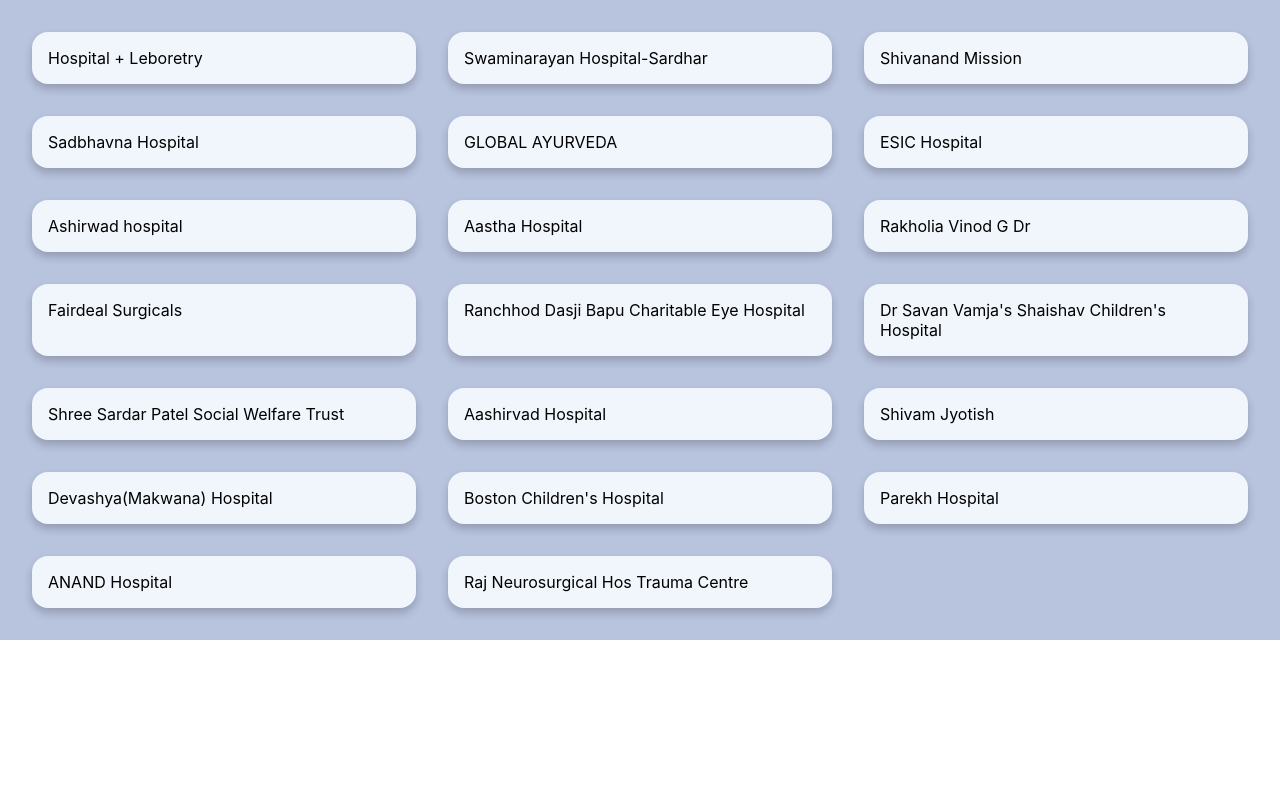
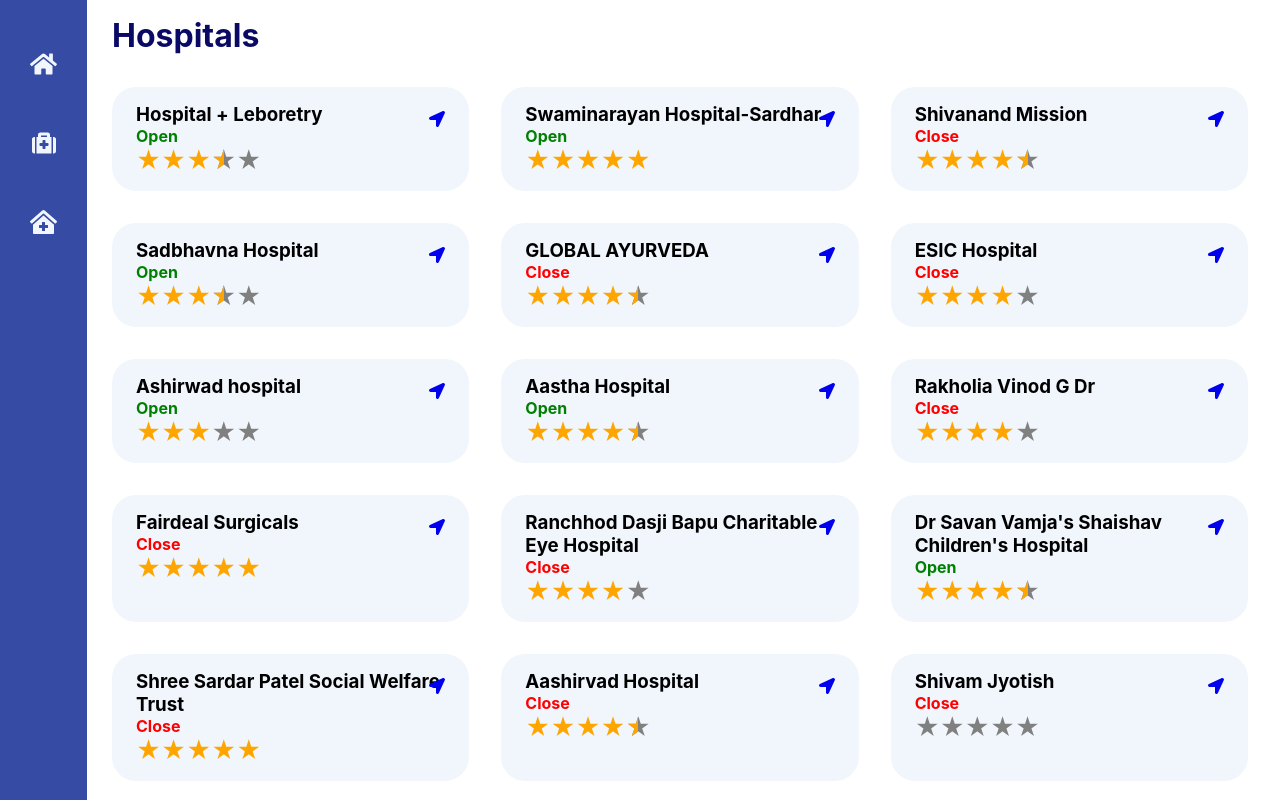
Before and after one commit to Hackdotslash/T38-STERS, a React (Create React App) app in the folder client/: page /hospitals in a window 1280 px wide. Shown: the top 802 px of the page. Built offline with nearby package versions, Linux system fonts and the light colour scheme; no server answers.

Commit message:
hospitals display

```diff
--- a/client/package.json
+++ b/client/package.json
@@ -12,6 +12,7 @@
     "@testing-library/user-event": "^12.1.10",
     "react": "^17.0.1",
     "react-dom": "^17.0.1",
+    "react-rating-stars-component": "^2.2.0",
     "react-router-dom": "^5.2.0",
     "react-scripts": "4.0.1",
     "web-vitals": "^0.2.4"
--- a/client/src/Components/Camps.js
+++ b/client/src/Components/Camps.js
@@ -1,7 +1,12 @@
 import React from "react";
+import Navbar from "./Navbar/Navbar";
 
 const Camps = () => {
-  return <div>Camps</div>;
+  return (
+    <div>
+      <Navbar />
+    </div>
+  );
 };
 
 export default Camps;
--- a/client/src/Components/Hospital/Hospitals.js
+++ b/client/src/Components/Hospital/Hospitals.js
@@ -1,10 +1,20 @@
-import React, { useEffect, useState } from "react";
+import React, { Fragment, useEffect, useState } from "react";
 import { results } from "../../utils/dummyData";
 import classes from "./Hospitals.module.css";
+import Navbar from "../Navbar/Navbar";
+import ReactStars from "react-rating-stars-component";
+import { FontAwesomeIcon } from "@fortawesome/react-fontawesome";
+import {
+  faLocationArrow,
+  faStar,
+  faStarHalf,
+} from "@fortawesome/free-solid-svg-icons";
+import { Link } from "react-router-dom";
 
 const Hospitals = () => {
   // eslint-disable-next-line no-unused-vars
   const [nearByHospitals, setNearByHospitals] = useState();
+  const [currentLocation, setCurrentLocation] = useState("");
 
   useEffect(() => {
     if ("geolocation" in navigator) {
@@ -22,7 +32,8 @@
             );
 
             const data = await result.json();
-            console.log(data);
+            console.log(data.results[0].formatted_address);
+            setCurrentLocation(data.results[0].formatted_address);
           } catch (error) {
             console.log(error.message);
           }
@@ -39,13 +50,61 @@
   }, []);
 
   return (
-    <div className={classes.Hospitals}>
-      {results.map((result, index) => (
-        <div key={result.place_id} className={classes.Card}>
-          <p>{result.name}</p>
+    <Fragment>
+      <Navbar />
+      <div className={classes.Data}>
+        <h1
+          style={{
+            marginLeft: "1rem",
+            color: "var(--blue-color)",
+          }}
+        >
+          Hospitals
+        </h1>
+        <div className={classes.Hospitals}>
+          {results.map((result, index) => (
+            <div key={result.place_id} className={classes.Card}>
+              <h3>{result.name}</h3>
+              <p>
+                {result.opening_hours?.open_now ? (
+                  <span style={{ color: "green", fontWeight: "bold" }}>
+                    Open
+                  </span>
+                ) : (
+                  <span style={{ color: "red", fontWeight: "bold" }}>
+                    Close
+                  </span>
+                )}
+              </p>
+              <ReactStars
+                count={5}
+                value={result.rating}
+                size={24}
+                isHalf={true}
+                emptyIcon={<FontAwesomeIcon icon={faStar} />}
+                halfIcon={<FontAwesomeIcon icon={faStarHalf} />}
+                fullIcon={<FontAwesomeIcon icon={faStarHalf} />}
+                activeColor="orange"
+                edit={false}
+              />
+              <a
+                href={`https://www.google.com/maps/dir/${currentLocation}/${result?.plus_code?.compound_code
+                  .split(" ")
+                  .splice(1)
+                  .join(" ")}`}
+                target="_blank"
+                rel="noreferrer"
+              >
+                <FontAwesomeIcon
+                  icon={faLocationArrow}
+                  className={classes.Directions}
+                />
+              </a>
+            </div>
+          ))}
         </div>
-      ))}
-    </div>
+      </div>
+    </Fragment>
   );
 };
 
--- a/client/src/Components/Hospital/Hospitals.module.css
+++ b/client/src/Components/Hospital/Hospitals.module.css
@@ -1,13 +1,22 @@
 .Hospitals {
-  background: var(--light-blue);
   display: grid;
   grid-template-columns: repeat(auto-fill, minmax(350px, 1fr));
+  margin-top: 1rem;
+}
+.Data {
   padding: 1rem;
+  padding-left: 6rem;
+  min-height: 100vh;
 }
 .Card {
   margin: 1rem;
-  padding: 1rem;
-  background-color: var(--white-color);
-  border-radius: 1rem;
-  box-shadow: 0 5px 0.5rem rgba(0, 0, 0, 0.2);
+  padding: 1rem 1.5rem;
+  background: var(--white-color);
+  border-radius: 1.5rem;
+  position: relative;
 }
+.Directions {
+  position: absolute;
+  top: 1.5rem;
+  right: 1.5rem;
+}
--- a/client/src/Components/Navbar/Navbar.js
+++ b/client/src/Components/Navbar/Navbar.js
@@ -20,21 +20,21 @@
           }}
           to="/"
         >
-          <span style={{ color: "#BCAAB2", fontSize: 24 }}>
+          <span style={{ color: "var(--white-color)", fontSize: 24 }}>
             <FontAwesomeIcon icon={faHome} />
           </span>
         </NavLink>
       </li>
       <li>
         <NavLink activeClassName={classes.active} to="/camps">
-          <span style={{ color: "#BCAAB2", fontSize: 24 }}>
+          <span style={{ color: "var(--white-color)", fontSize: 24 }}>
             <FontAwesomeIcon icon={faMedkit} />
           </span>
         </NavLink>
       </li>
       <li>
         <NavLink activeClassName={classes.active} to="/hospitals">
-          <span style={{ color: "#BCAAB2", fontSize: 24 }}>
+          <span style={{ color: "var(--white-color)", fontSize: 24 }}>
             <FontAwesomeIcon icon={faClinicMedical} />
           </span>
         </NavLink>
--- a/client/src/Components/Navbar/Navbar.module.css
+++ b/client/src/Components/Navbar/Navbar.module.css
@@ -17,9 +17,9 @@
 }
 
 li:hover {
-  color: "white";
+  opacity: 0.7;
 }
 
-.active {
-  color: #f1f6fd;
+.active svg {
+  fill: "black";
 }
--- a/client/src/index.css
+++ b/client/src/index.css
@@ -21,6 +21,7 @@
   padding: 0;
   margin: 0;
   box-sizing: border-box;
+  scroll-behavior: smooth;
 }
 
 :root {
```
Also changed, not shown: 2 other files (tests, documents, lock files or other folders).
